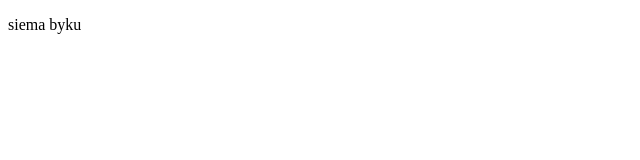
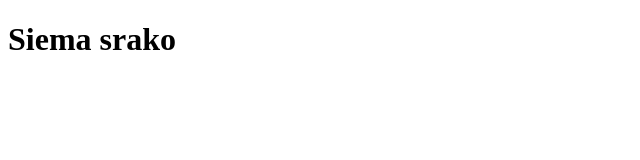
Before and after one commit to OzziMrozi/ozzimrozi.github.io, a plain HTML site: page index.html in a window 1280 px wide. Shown: the whole page, without its empty margins (0-640 px from the left). Drawn offline with Linux system fonts and the light colour scheme.

Commit message:
Update index.html

```diff
--- a/index.html
+++ b/index.html
@@ -5,8 +5,12 @@
     <meta http-equiv="X-UA-Compatible" content="IE=edge">
     <meta name="viewport" content="width=device-width, initial-scale=1.0">
     <title>Freezing</title>
+
 </head>
 <body>
-    <p>siema byku</p>
+    <div id="content">
+        <h1>Siema srako</h1>
+
+    </div>
 </body>
 </html>
```
